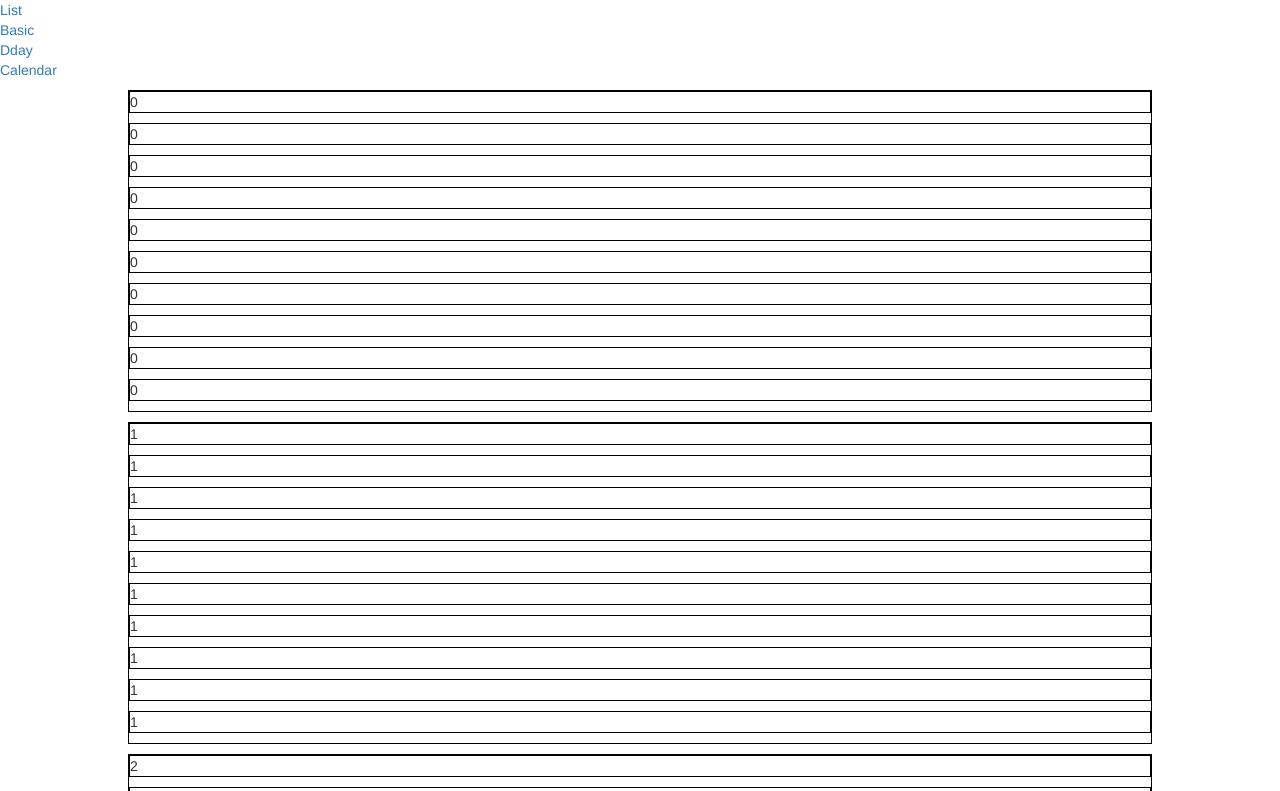
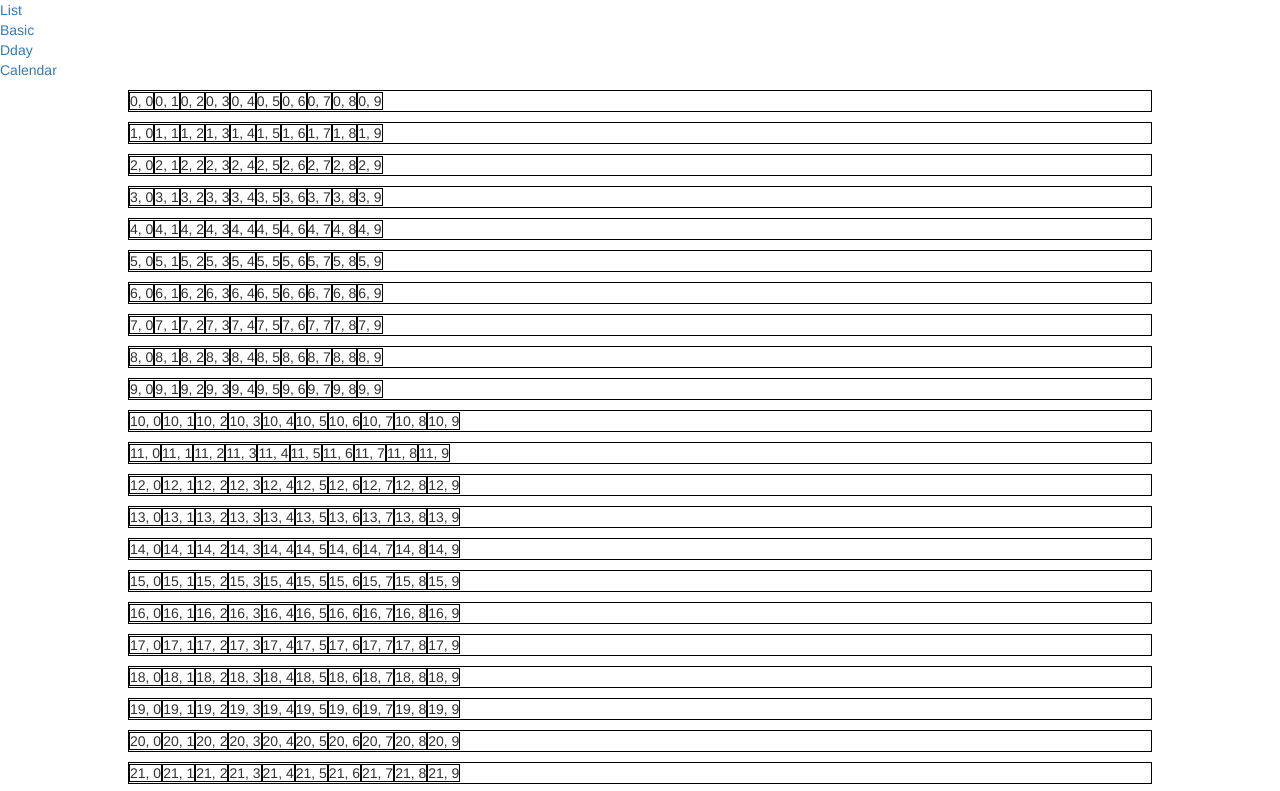
Before and after one commit to parkjihwanjay/ailo_practice, a Vue app: page /list in a window 1280 px wide. Shown: the top 791 px of the page. Built offline with nearby package versions, Linux system fonts and the light colour scheme.

Commit message:
코드 리팩토링(checkbox -> 반복문 사용)

```diff
--- a/src/components/Basic.vue
+++ b/src/components/Basic.vue
@@ -2,7 +2,13 @@
   <div>
     <div>다이어리 만들기</div>
     <div>섹션</div>
-    <input type="checkbox" name="section1" v-model="basic_customizing.section[0].checked" />
+
+    <div v-for="element in basic_customizing.section" :key="element.name">
+      <input type="checkbox" :name="element.name" v-model="element.checked" />
+      <label :for="element">{{element.name}}</label>
+    </div>
+
+    <!-- <input type="checkbox" name="section1" v-model="basic_customizing.section[0].checked" />
     <label :for="basic_customizing.section[0]">{{basic_customizing.section[0].name}}</label>
     <br />
     <input type="checkbox" name="section2" v-model="basic_customizing.section[1].checked" />
@@ -16,7 +22,7 @@
     <br />
     <input type="checkbox" name="section5" v-model="basic_customizing.section[4].checked" />
     <label :for="basic_customizing.section[4]">{{basic_customizing.section[4].name}}</label>
-    <br />
+    <br />-->
 
     <div>배열</div>
     <input type="radio" name="array" v-model="basic_customizing.array" value="M-D-M-D" />M-D-M-D
@@ -31,7 +37,13 @@
 
     <div>Daily</div>
     <div>기본 구성</div>
-    <input
+
+    <div v-for="element in basic_customizing.basic_component" :key="element.name">
+      <input type="checkbox" :name="element.name" v-model="element.checked" />
+      <label :for="element.name">{{element.name}}</label>
+    </div>
+
+    <!-- <input
       type="checkbox"
       name="basic_component"
       v-model="basic_customizing.basic_component[0].checked"
@@ -65,7 +77,7 @@
       v-model="basic_customizing.basic_component[4].checked"
     />
     <label :for="basic_customizing.basic_component[4]">{{basic_customizing.basic_component[4].name}}</label>
-    <br />
+    <br />-->
 
     <input type="button" value="적용하기" @click="show_basic_customizing" />
   </div>
--- a/src/components/Dday.vue
+++ b/src/components/Dday.vue
@@ -22,10 +22,10 @@ export default {
       start_date = new Date(start_date);
       if (start_date < this.today) {
         Dday = this.getDday(start_date, this.today);
-        this.Dday = "-" + Dday;
+        this.Dday = "+" + Dday;
       } else {
         Dday = this.getDday(this.today, start_date);
-        this.Dday = "+" + Dday;
+        this.Dday = "-" + Dday;
       }
     }
   },
--- a/src/components/List.vue
+++ b/src/components/List.vue
@@ -1,20 +1,22 @@
 <template>
   <div class="list_box">
     <div class="list" v-for="(list, Bindex) in lists" :key="Bindex">
-      <div class="list flex" v-for="(block, Sindex) in list" :key="(Bindex, Sindex)">
-        <div
-          @dblclick="click(Bindex, Sindex)"
-          :class="{'clickon' : lists[Bindex][Sindex].status === 'clickon'}"
-        >{{Bindex}}</div>
-        <input type="text" v-if="list.status === 'clickon' " v-model="list.memo" />
-        <img
-          @click="trash(Bindex, Sindex)"
-          class="trash_img"
-          v-if="list.status === 'clickon'"
-          src="https://www.flaticon.com/premium-icon/icons/svg/484/484662.svg"
-        />
-      </div>
+      <span
+        class="list"
+        v-for="(block, Sindex) in list"
+        :key="(Bindex, Sindex)"
+        @dbclick="click(Bindex, Sindex)"
+        :class="{'clickon' : lists[Bindex][Sindex].status === 'clickon'}"
+      >{{Bindex}}, {{Sindex}}</span>
     </div>
+
+    <!-- <input type="text" v-if="list.status === 'clickon' " v-model="list.memo" />
+    <img
+      @click="trash(Bindex, Sindex)"
+      class="trash_img"
+      v-if="list.status === 'clickon'"
+      src="https://www.flaticon.com/premium-icon/icons/svg/484/484662.svg"
+    />-->
   </div>
 </template>
 
@@ -38,7 +40,7 @@ export default {
   },
   methods: {
     click: function(Bindex, Sindex) {
-      console.log("전달됨");
+      console.log(Bindex, Sindex);
       if (this.lists[Bindex][Sindex].status === "not_click") {
         this.lists[Bindex][Sindex].status = "clickon";
       } else {
```
